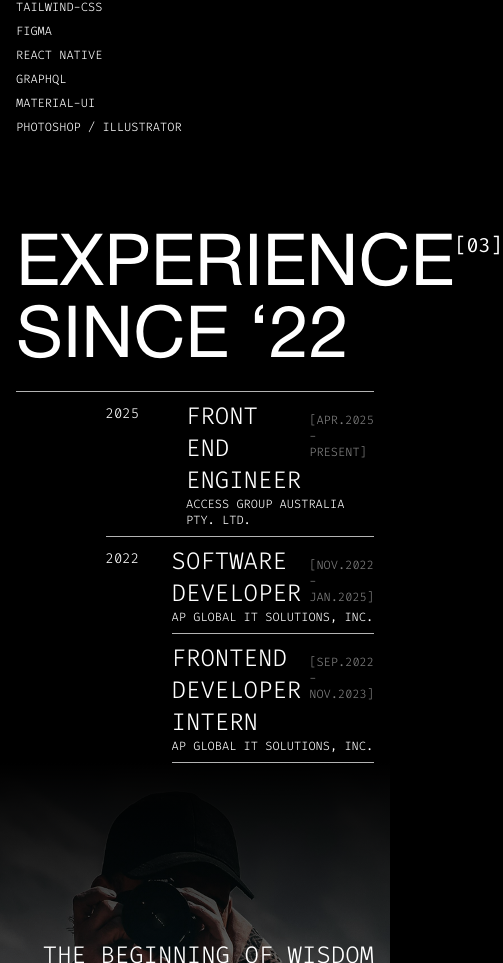
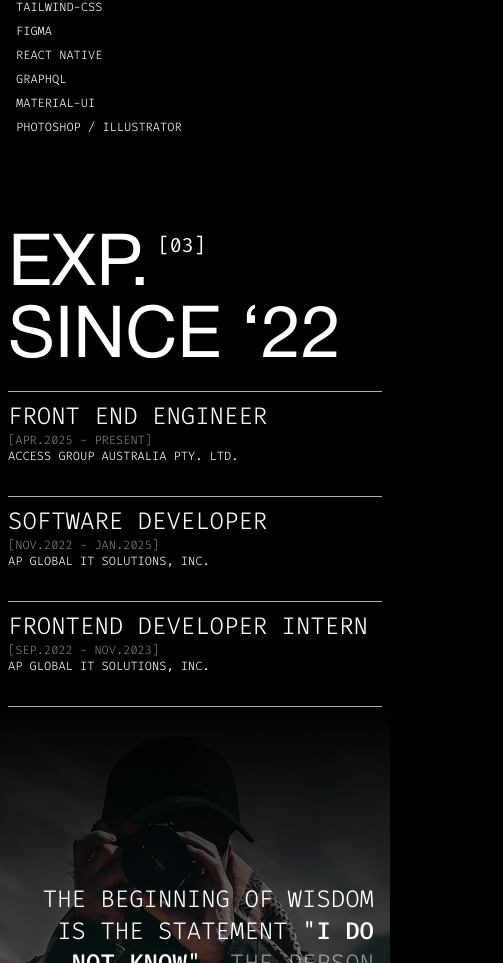
Before and after one commit to amsolaiman/my-portfolio-website-new, a Next.js app: page / in a window 390 px wide. Shown: the part 1277-2240 px from the top of the page, 503 px wide, since content can reach past the window. Built offline with nearby package versions, Linux system fonts and the light colour scheme.

Commit message:
chore: apply mobile responsiveness to experience section

```diff
--- a/src/sections/experience/view.tsx
+++ b/src/sections/experience/view.tsx
@@ -1,7 +1,12 @@
+"use client";
+
 import { format } from "date-fns";
 import Link from "next/link";
 // data
 import experience, { type IExperience } from "@/_store/experience";
+// hooks
+import { useResponsive } from "@/hooks/use-responsive";
+// utils
 import { cn } from "@/utils/tw-merge";
 
 // ----------------------------------------------------------------------
@@ -14,6 +19,8 @@ type GroupedArrayType = {
 // ----------------------------------------------------------------------
 
 export default function ExperienceView() {
+  const upMd = useResponsive("up", "md");
+
   const categorizeArray = (array: IExperience[]): GroupedArrayType[] => {
     const map: { [key: string]: IExperience[] } = array.reduce(
       (acc: { [key: string]: IExperience[] }, value: IExperience) => {
@@ -41,27 +48,29 @@ export default function ExperienceView() {
   };
 
   return (
-    <section id="experience" className="px-4 pt-24">
-      <div className="flex mb-4 ">
-        <h1 className="text-7xl font-sans uppercase">
-          Experience
-          <br />
-          since ‘22
-        </h1>
+    <section id="experience" className="px-2 md:px-4 pt-24">
+      <div className="flex flex-col mb-4">
+        <div className="flex gap-2">
+          <h1 className="text-7xl font-sans uppercase">
+            {upMd ? "Experience" : "Exp."}
+          </h1>
 
-        <h5 className="text-xl uppercase">
-          [{String(experience.length).padStart(2, "0")}]
-        </h5>
+          <h5 className="text-xl uppercase">
+            [{String(experience.length).padStart(2, "0")}]
+          </h5>
+        </div>
+
+        <h1 className="text-7xl font-sans uppercase">since ‘22</h1>
       </div>
 
       <div className="w-full border-t border-foreground/70 flex justify-end">
-        <div className="flex flex-col divide-y divide-foreground/70 w-3/4">
+        <div className="flex flex-col divide-y divide-foreground/70 w-full lg:w-3/4">
           {categorizeArray(experience).map((group, gIndex, gArray) => {
             const isLastGroup = gIndex === gArray.length - 1;
 
             return (
               <div key={group.year + gIndex} className="flex">
-                <p className="py-3 w-1/2 text-sm uppercase font-light h-auto">
+                <p className="hidden md:block py-3 w-1/2 text-sm uppercase font-light h-auto">
                   {group.year}
                 </p>
 
@@ -82,13 +91,13 @@ export default function ExperienceView() {
                       <div
                         key={exp.title + eIndex}
                         className={cn(
-                          "py-2 flex flex-col min-h-20",
+                          "py-2 flex flex-col",
                           isLastGroup &&
                             isLastItem &&
                             "border-b border-foreground/70",
                         )}
                       >
-                        <div className="flex items-baseline gap-2">
+                        <div className="flex flex-col lg:flex-row items-baseline lg:gap-2">
                           <h3 className="text-2xl font-light uppercase">
                             {exp.title}
                           </h3>
@@ -98,7 +107,7 @@ export default function ExperienceView() {
                           </p>
                         </div>
 
-                        <span className="text-xs uppercase font-light">
+                        <span className="text-xs uppercase font-light mb-6 md:mb-8">
                           {exp.employerLink ? (
                             <Link
                               href={exp.employerLink ?? ""}
```
